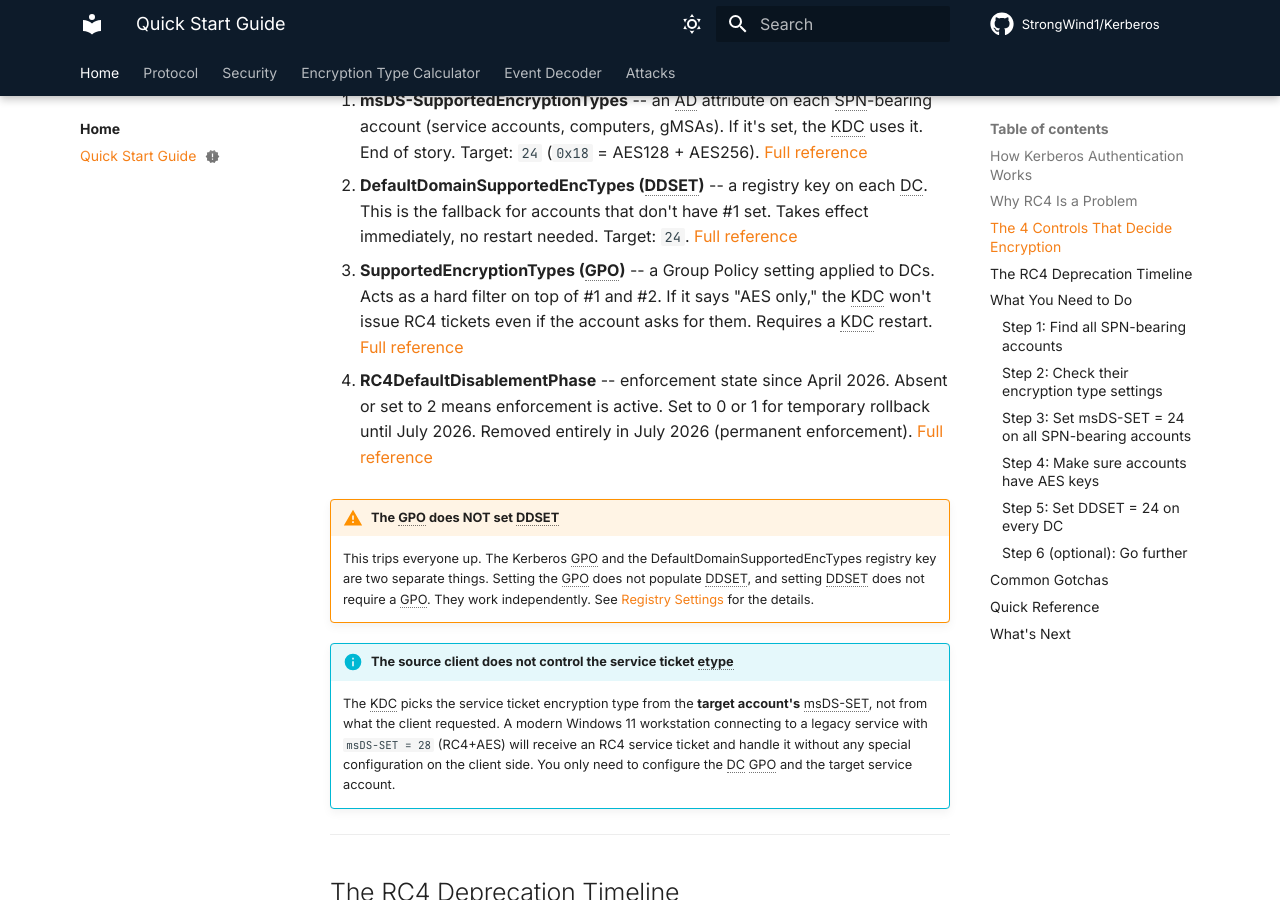
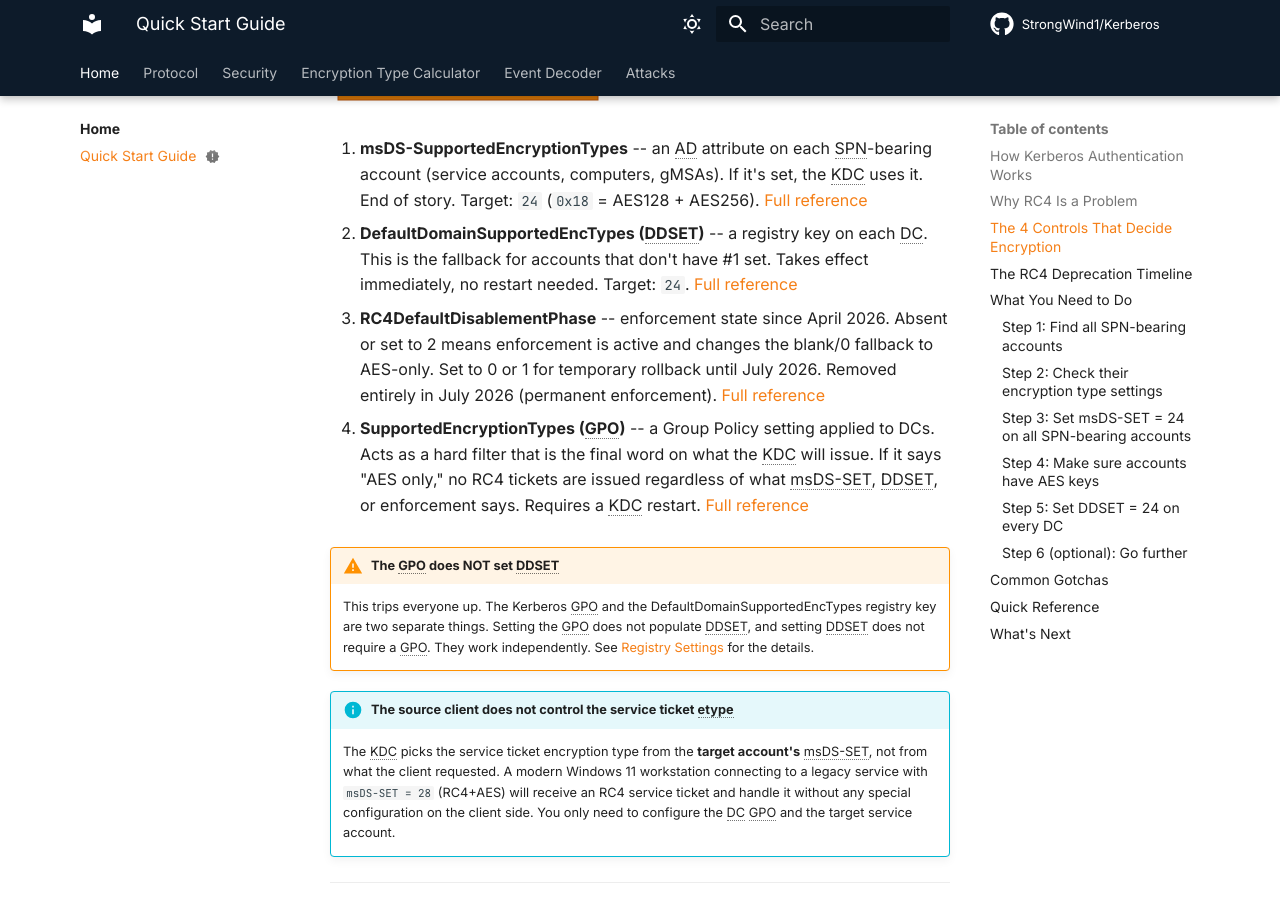
Before and after one commit to StrongWind1/Kerberos, an MkDocs documentation site: the page built from content/security/quick-start.md, in a window 1280 px wide and 900 px high, scrolled down 3055 px. Built offline with MkDocs 1.6.1 and Material for MkDocs 9.7.7, drawn with Linux system fonts in a browser that asks for light colours; plug-ins that fetch from the network failed and are left out; comment, search, counter and statistics services are not loaded.

Commit message:
fix: reorder controls - GPO filter is last, RC4 kill switch is 3rd

````diff
--- a/content/security/quick-start.md
+++ b/content/security/quick-start.md
@@ -90,17 +90,17 @@ They have a strict pecking order -- the one at the top always wins.
 flowchart TD
     A["<b>1. msDS-SET</b>\nPer-account AD attribute\nWins when non-zero"]
     B["<b>2. DDSET</b>\nRegistry on each DC\nFallback when #1 is unset"]
-    C["<b>3. GPO Filter</b>\nGroup Policy on DCs\nBlocks etypes not listed"]
-    D["<b>4. RC4 Kill Switch</b>\nApril 2026 enforcement\nDefaults to AES-only"]
+    C["<b>3. RC4 Kill Switch</b>\nApril 2026 enforcement\nChanges blank/0 default to AES-only"]
+    D["<b>4. GPO Filter</b>\nGroup Policy on DCs\nHard filter — last word on what the KDC will issue"]
 
     A -->|"If unset"| B
-    B -->|"Filtered by"| C
-    C -->|"Overridden by"| D
+    B -->|"Modified by"| C
+    C -->|"Filtered by"| D
 
     style A fill:#16a34a,stroke:#15803d,color:#fff
     style B fill:#2563eb,stroke:#1d4ed8,color:#fff
-    style C fill:#d97706,stroke:#b45309,color:#fff
-    style D fill:#dc2626,stroke:#b91c1c,color:#fff
+    style C fill:#dc2626,stroke:#b91c1c,color:#fff
+    style D fill:#d97706,stroke:#b45309,color:#fff
 ```
 
 1. **msDS-SupportedEncryptionTypes** -- an AD attribute on each SPN-bearing account (service
@@ -111,14 +111,15 @@ flowchart TD
    for accounts that don't have #1 set. Takes effect immediately, no restart needed. Target: `24`.
    [Full reference](registry.md#defaultdomainsupportedenctypes)
 
-3. **SupportedEncryptionTypes (GPO)** -- a Group Policy setting applied to DCs. Acts as a hard
-   filter on top of #1 and #2. If it says "AES only," the KDC won't issue RC4 tickets even if
-   the account asks for them. Requires a KDC restart. [Full reference](group-policy.md)
+3. **RC4DefaultDisablementPhase** -- enforcement state since April 2026. Absent or set to 2
+   means enforcement is active and changes the blank/0 fallback to AES-only. Set to 0 or 1 for
+   temporary rollback until July 2026. Removed entirely in July 2026 (permanent enforcement).
+   [Full reference](rc4-deprecation.md#phase-behavior-what-the-registry-setting-actually-does)
 
-4. **RC4DefaultDisablementPhase** -- enforcement state since April 2026. Absent or set to 2
-   means enforcement is active. Set to 0 or 1 for temporary rollback until July 2026.
-   Removed entirely in July 2026 (permanent enforcement).
-   [Full reference](rc4-deprecation.md#phase-behavior-what-the-registry-setting-actually-does)
+4. **SupportedEncryptionTypes (GPO)** -- a Group Policy setting applied to DCs. Acts as a hard
+   filter that is the final word on what the KDC will issue. If it says "AES only," no RC4
+   tickets are issued regardless of what msDS-SET, DDSET, or enforcement says. Requires a KDC
+   restart. [Full reference](group-policy.md)
 
 !!! warning "The GPO does NOT set DDSET"
     This trips everyone up. The Kerberos GPO and the DefaultDomainSupportedEncTypes registry key
````
